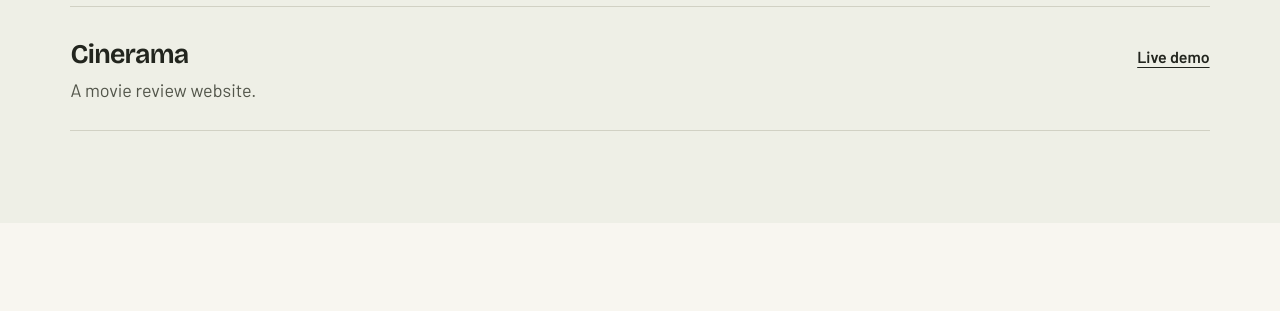
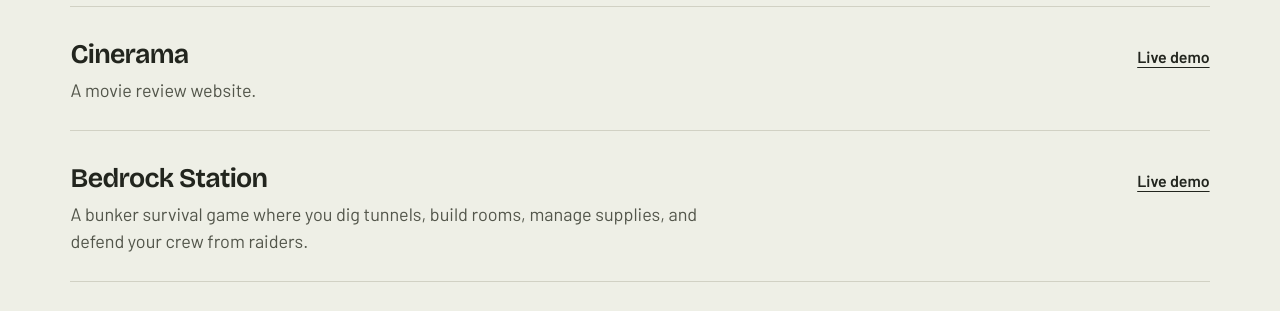
Before and after one commit to stvnfrlls/myPortfolio, a plain HTML site: page index.html in a window 1280 px wide. Shown: the part 1840-2151 px from the top of the page. Drawn offline with nearby package versions, Linux system fonts and the light colour scheme.

Commit message:
feat: add Bedrock Station to portfolio side projects

```diff
--- a/index.html
+++ b/index.html
@@ -142,6 +142,13 @@
             </div>
             <a class="text-link" href="https://cinerama-review.vercel.app/" target="_blank" rel="noopener" aria-label="Live demo for Cinerama">Live demo</a>
           </li>
+          <li class="project-row">
+            <div class="work-summary">
+              <h3>Bedrock Station</h3>
+              <p>A bunker survival game where you dig tunnels, build rooms, manage supplies, and defend your crew from raiders.</p>
+            </div>
+            <a class="text-link" href="https://bedrock-survival.vercel.app/" target="_blank" rel="noopener" aria-label="Live demo for Bedrock Station">Live demo</a>
+          </li>
         </ul>
       </div>
     </section>
```
